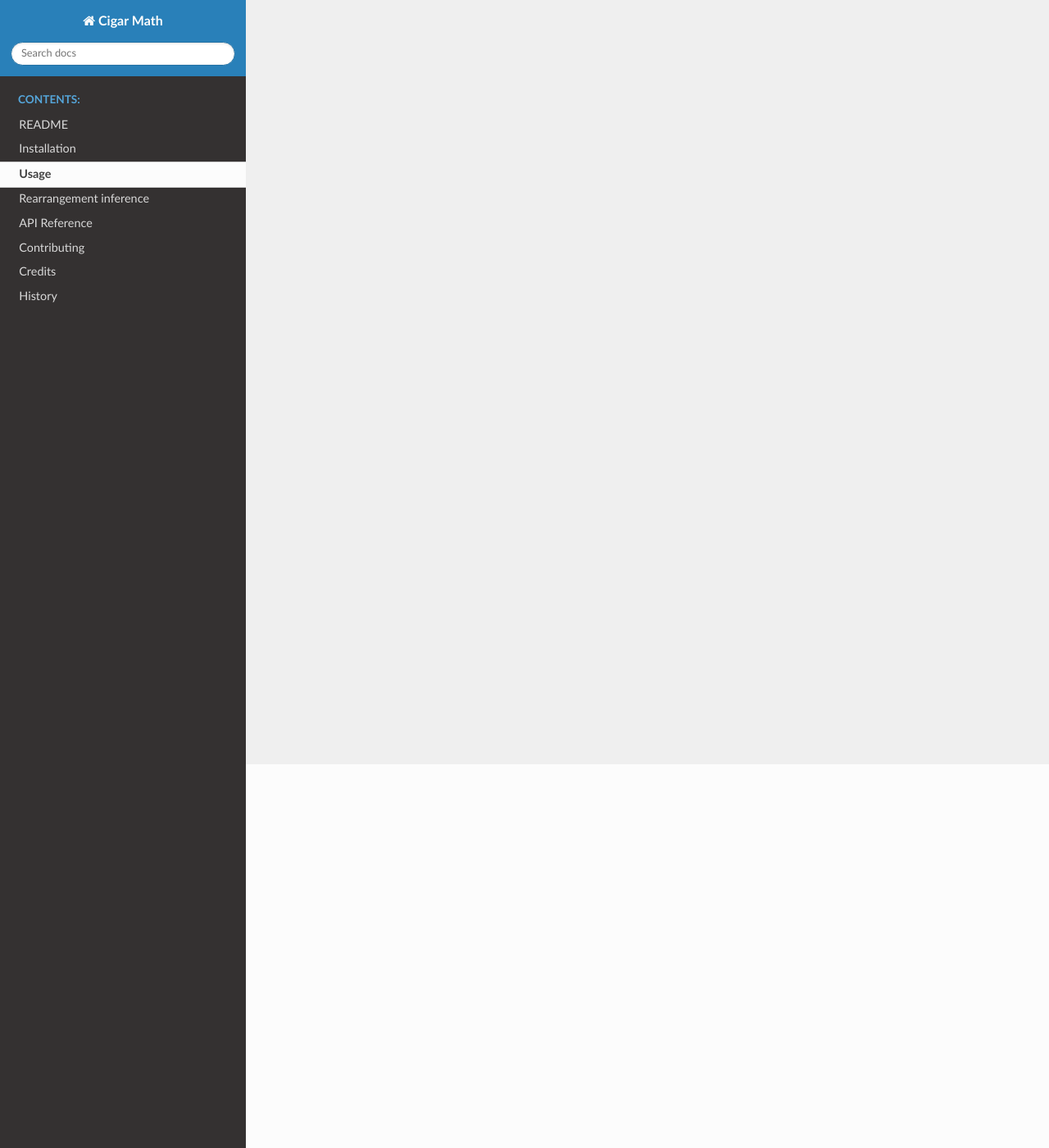
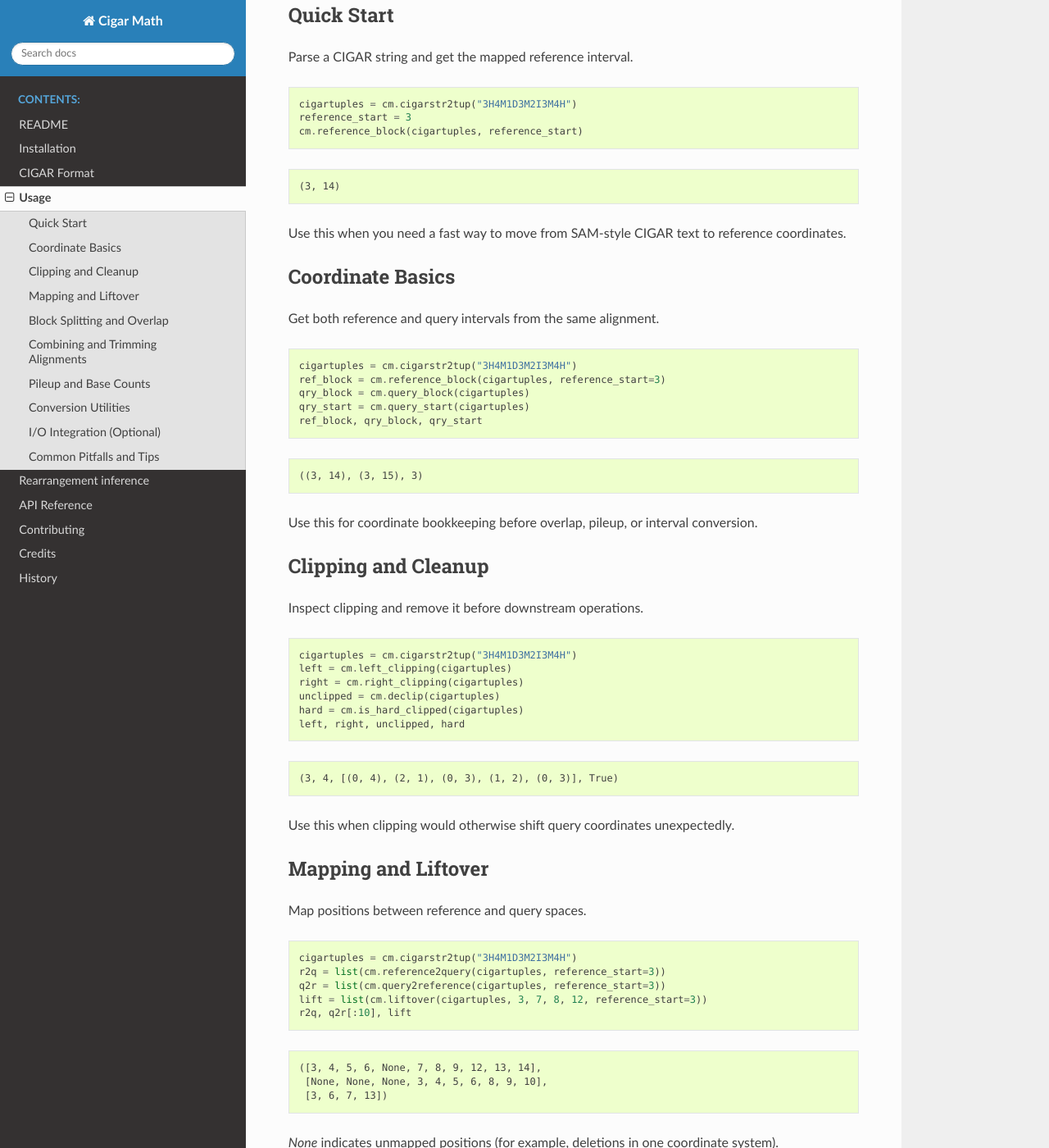
Before and after one commit to DamLabResources/cigarmath, a Sphinx documentation site: the page built from docs/usage.rst, in a window 1280 px wide and 1400 px high, scrolled down 468 px. Shown: the whole window at 82% size. Built offline with Sphinx 7.4.7 and the Read the Docs theme 3.1.0, drawn with Linux system fonts in a browser that asks for light colours; some of the changed text lies outside the part shown.

Commit message:
adding cigar explanation and basic usage

```diff
--- a/docs/index.rst
+++ b/docs/index.rst
@@ -7,6 +7,7 @@ Welcome to Cigar Math's documentation!
 
    readme
    installation
+   cigar
    usage
    rearrangements
    api
--- a/docs/usage.rst
+++ b/docs/usage.rst
@@ -2,6 +2,219 @@
 Usage
 =====
 
-To use Cigar Math in a project::
+This page focuses on practical workflows for working with CIGAR strings and
+``cigartuples`` in Python.
 
-    import cigarmath
+A CIGAR string compactly describes how a query aligns to a reference (for
+example ``3H4M1D3M2I3M4H``). In ``cigarmath``, most operations use
+``cigartuples`` represented as ``(operation_code, length)`` pairs such as
+``[(5, 3), (0, 4), (2, 1), ...]``. For a detailed explanation of the CIGAR
+format and operation semantics, see :doc:`cigar`.
+
+The examples below use top-level imports:
+
+.. code-block:: python
+
+    import cigarmath as cm
+
+
+Quick Start
+-----------
+
+Parse a CIGAR string and get the mapped reference interval.
+
+.. code-block:: python
+
+    cigartuples = cm.cigarstr2tup("3H4M1D3M2I3M4H")
+    reference_start = 3
+    cm.reference_block(cigartuples, reference_start)
+
+.. code-block:: text
+
+    (3, 14)
+
+Use this when you need a fast way to move from SAM-style CIGAR text to reference coordinates.
+
+
+Coordinate Basics
+-----------------
+
+Get both reference and query intervals from the same alignment.
+
+.. code-block:: python
+
+    cigartuples = cm.cigarstr2tup("3H4M1D3M2I3M4H")
+    ref_block = cm.reference_block(cigartuples, reference_start=3)
+    qry_block = cm.query_block(cigartuples)
+    qry_start = cm.query_start(cigartuples)
+    ref_block, qry_block, qry_start
+
+.. code-block:: text
+
+    ((3, 14), (3, 15), 3)
+
+Use this for coordinate bookkeeping before overlap, pileup, or interval conversion.
+
+
+Clipping and Cleanup
+--------------------
+
+Inspect clipping and remove it before downstream operations.
+
+.. code-block:: python
+
+    cigartuples = cm.cigarstr2tup("3H4M1D3M2I3M4H")
+    left = cm.left_clipping(cigartuples)
+    right = cm.right_clipping(cigartuples)
+    unclipped = cm.declip(cigartuples)
+    hard = cm.is_hard_clipped(cigartuples)
+    left, right, unclipped, hard
+
+.. code-block:: text
+
+    (3, 4, [(0, 4), (2, 1), (0, 3), (1, 2), (0, 3)], True)
+
+Use this when clipping would otherwise shift query coordinates unexpectedly.
+
+
+Mapping and Liftover
+--------------------
+
+Map positions between reference and query spaces.
+
+.. code-block:: python
+
+    cigartuples = cm.cigarstr2tup("3H4M1D3M2I3M4H")
+    r2q = list(cm.reference2query(cigartuples, reference_start=3))
+    q2r = list(cm.query2reference(cigartuples, reference_start=3))
+    lift = list(cm.liftover(cigartuples, 3, 7, 8, 12, reference_start=3))
+    r2q, q2r[:10], lift
+
+.. code-block:: text
+
+    ([3, 4, 5, 6, None, 7, 8, 9, 12, 13, 14],
+     [None, None, None, 3, 4, 5, 6, 8, 9, 10],
+     [3, 6, 7, 13])
+
+`None` indicates unmapped positions (for example, deletions in one coordinate system).
+
+
+Block Splitting and Overlap
+---------------------------
+
+Split alignments into mapped blocks around deletions and detect deletion intervals.
+
+.. code-block:: python
+
+    cigartuples = cm.cigarstr2tup("3H4M1D3M2I3M4H")
+    mapped = list(cm.reference_mapping_blocks(cigartuples, reference_start=3, deletion_split=1))
+    deletions = list(cm.reference_deletion_blocks(cigartuples, reference_start=3, min_size=1))
+    overlap = cm.block_overlap_length((3, 14), (10, 20))
+    mapped, deletions, overlap
+
+.. code-block:: text
+
+    ([(3, 7), (8, 14)], [(7, 8)], 4)
+
+Use this to create interval-style representations from per-read alignments.
+
+
+Combining and Trimming Alignments
+---------------------------------
+
+Trim query bases or merge neighboring alignments.
+
+.. code-block:: python
+
+    trimmed = cm.trim_alignment(
+        10,
+        ((0, 5), (2, 1), (0, 3)),
+        left=2,
+        right=1,
+        add_clipping="soft",
+    )
+
+    combined = cm.combine_adjacent_alignments(
+        (4, ((0, 4), (2, 1), (0, 3), (1, 2), (0, 3))),
+        (12, ((0, 3), (0, 2))),
+    )
+
+    trimmed, combined
+
+.. code-block:: text
+
+    ((12, ((4, 2), (0, 3), (2, 1), (0, 2), (4, 1))),
+     (4, ((0, 4), (2, 1), (0, 3), (1, 2), (0, 5))))
+
+Use this when reconciling split or partially overlapping alignments.
+
+
+Pileup and Base Counts
+----------------------
+
+Count per-position bases directly from CIGARs.
+
+.. code-block:: python
+
+    counts = cm.depth(
+        [(0, 4), (2, 1), (0, 3), (1, 2), (0, 3)],
+        query_sequence="AAAAACCGGCCC",
+    )
+    counts[0], counts[4], counts[9]
+
+.. code-block:: text
+
+    (Counter({'A': 1}), Counter({'-': 1}), Counter({'C': 1}))
+
+Deletions are represented by `'-'` at reference positions.
+
+
+Conversion Utilities
+--------------------
+
+Convert between CIGAR text, tuples, pair maps, and MSA-style strings.
+
+.. code-block:: python
+
+    cigar = cm.cigarstr2tup("1S2M2I1M2D1M2S")
+    cigar_text = cm.cigartup2str(cigar)
+    pairs = cm.cigartuples2pairs(cigar, reference_start=2)[:8]
+
+    ref_msa = "AAAAGACCCCCGACTAGCTAGCATGCT----ATCTAGCTAGCA"
+    qry_msa = "----AACCCCCGAC----TAGCATGCTTTTTATCTAGCT----"
+    msa_start, msa_cigars = cm.msa2cigartuples(ref_msa, qry_msa)
+
+    cigar_text, pairs, (msa_start, msa_cigars)
+
+.. code-block:: text
+
+    ('1S2M2I1M2D1M2S',
+     [(0, None), (1, 2), (2, 3), (3, 3), (4, 3), (5, 4), (6, 5), (6, 6)],
+     (4, [(0, 10), (2, 4), (0, 9), (1, 4), (0, 8)]))
+
+Use these helpers when moving between aligner outputs and downstream analysis formats.
+
+
+I/O Integration (Optional)
+--------------------------
+
+The `cigarmath.io` module can stream and combine alignments from SAM/BAM via `pysam`.
+Install the optional dependency first; see :doc:`installation`.
+
+Common entry points:
+
+.. code-block:: python
+
+    from cigarmath import io
+    # io.segment_stream_pysam(...)
+    # io.combined_segment_stream(...)
+
+
+Common Pitfalls and Tips
+------------------------
+
+- Coordinates are 0-based throughout this library.
+- `reference2query` and `query2reference` can return `None` at gaps/deletions.
+- Run `declip(...)` when clipped ends are not part of your downstream coordinate model.
+- For long deletions, tune `deletion_split` in `reference_mapping_blocks`.
+- `combine_multiple_alignments` expects compatible query ordering and overlap behavior.
```
Also changed, not shown: docs/cigar.rst (added, +87 -0 lines).
